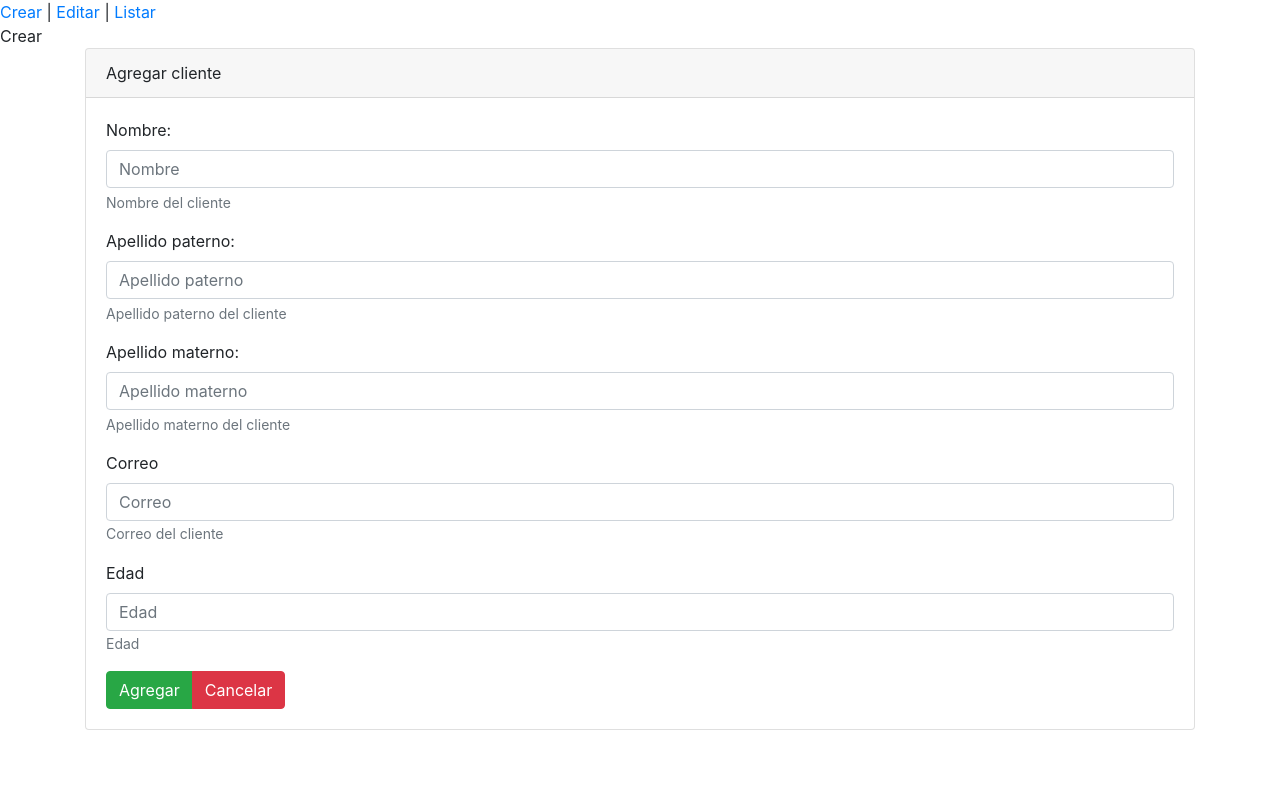
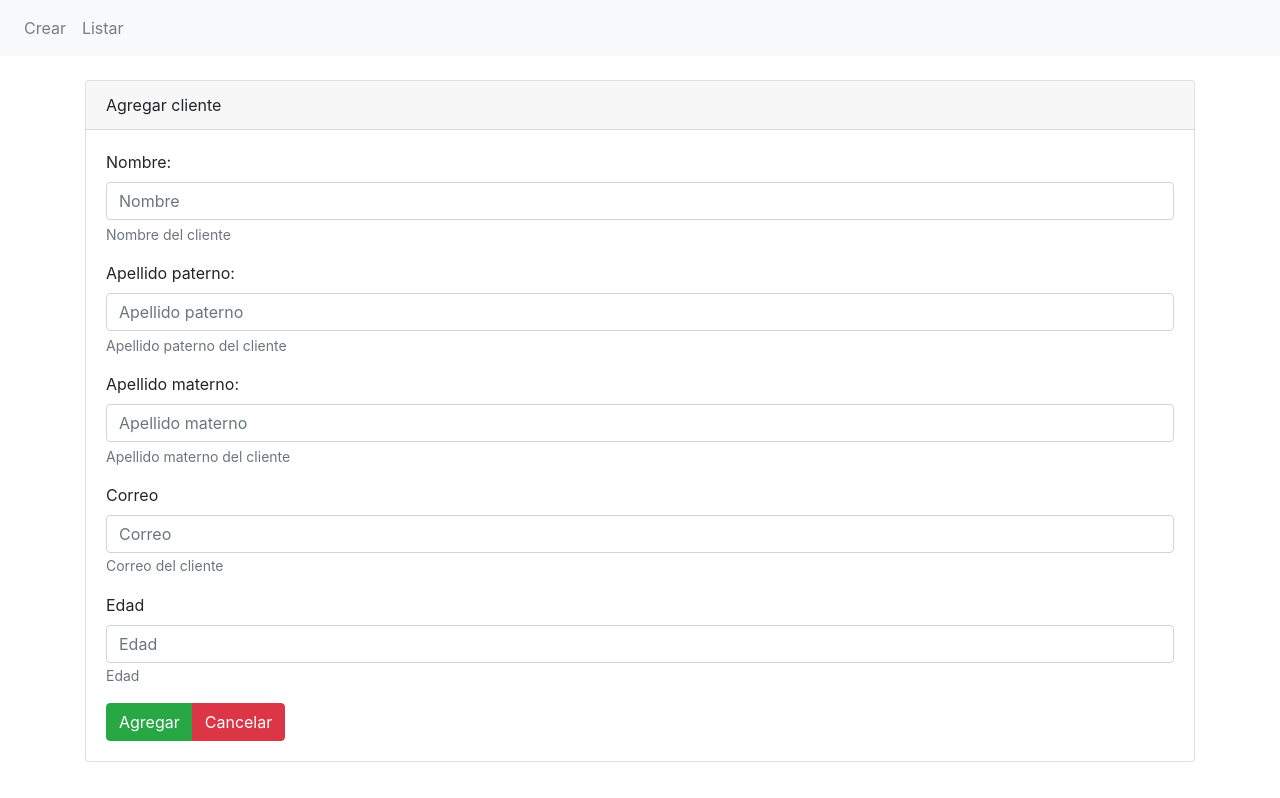
Before and after one commit to emilioCortesJ/crud_vue, a Vue app: page /crear in a window 1280 px wide. Built offline with nearby package versions, Linux system fonts and the light colour scheme; what vue-sweetalert2 would draw is missing.

Commit message:
Arreglos

```diff
--- a/src/App.vue
+++ b/src/App.vue
@@ -1,11 +1,12 @@
 <template>
-  <nav>
-    <router-link to="/crear">Crear</router-link> |
-    <router-link to="/editar/0">Editar</router-link> |
-    <router-link to="/listar">Listar</router-link>
+  <nav class="navbar navbar-expand navbar-light bg-light">
+    <div class="nav navbar-nav">
+      <router-link to="/crear" class="nav-link">Crear</router-link>
+      <router-link to="/listar" class="nav-link" >Listar</router-link>
+    </div>
   </nav>
-  <router-view/>
+  <br>
+  <router-view />
 </template>
 
-<style>
-</style>
+<style></style>
--- a/src/components/create_component.vue
+++ b/src/components/create_component.vue
@@ -1,5 +1,4 @@
 <template>
-  Crear
   <div class="container">
     <div class="card">
       <div class="card-header">Agregar cliente</div>
--- a/src/components/edit_component.vue
+++ b/src/components/edit_component.vue
@@ -1,6 +1,5 @@
 <template>
   <div>
-    Edición
     <div class="container">
       <div class="card">
         <div class="card-header">Editar cliente</div>
--- a/src/components/list_component.vue
+++ b/src/components/list_component.vue
@@ -1,6 +1,9 @@
 <template>
   <div class="container">
-    Listar
+
+    <router-link to="/crear" class="btn btn-success">Agregar nuevo empleado</router-link>
+    <br>
+
     <div class="card">
       <div class="card-header">Clientes</div>
       <div class="card-body">
```
Also changed, not shown: 1 other file (tests, documents, lock files or other folders).
